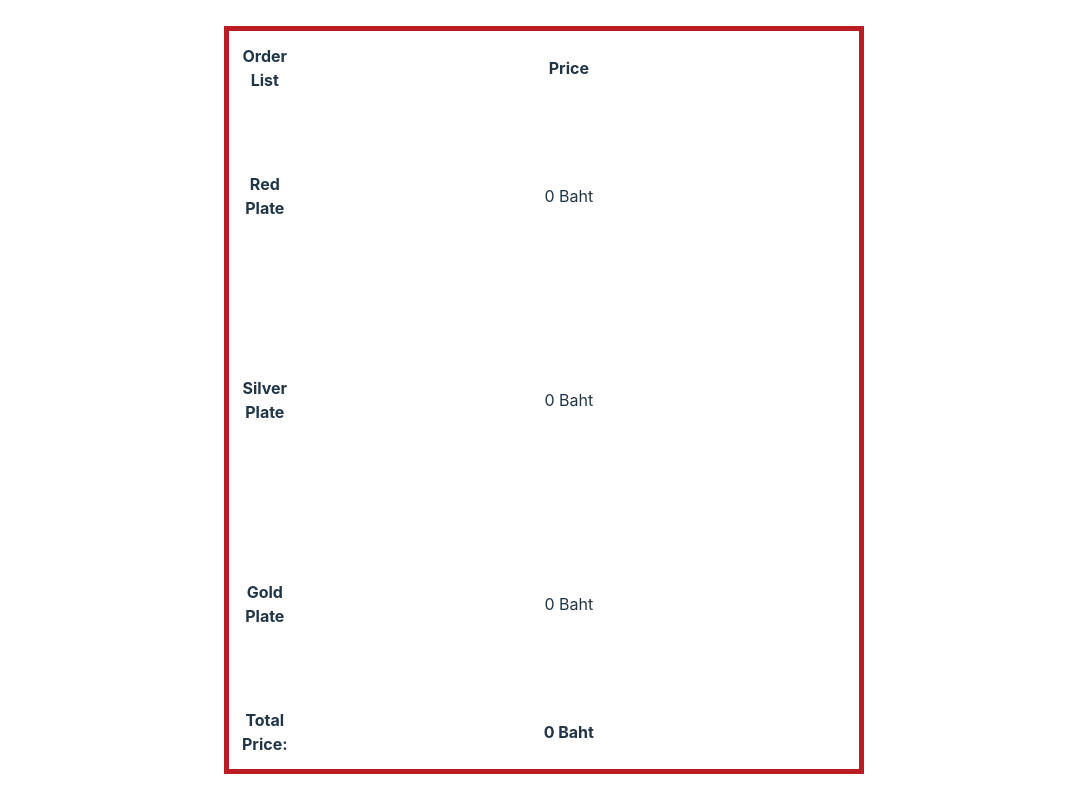
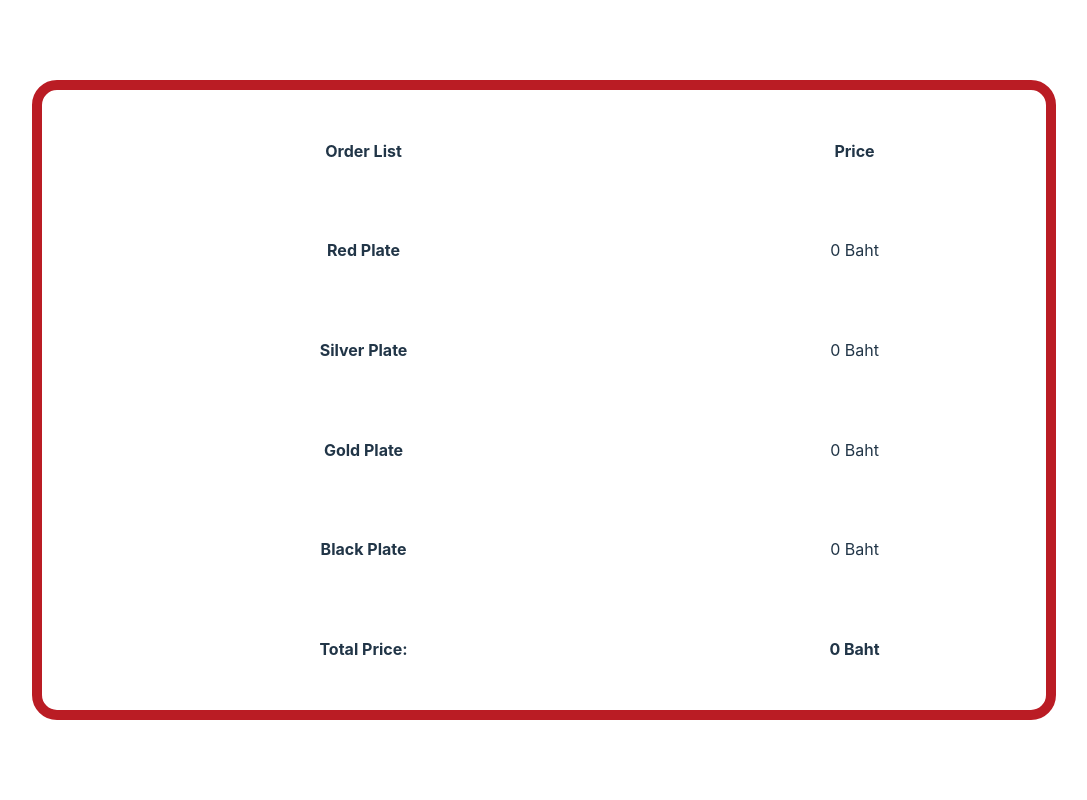
Before and after one commit to Sonntd271/sushirov, a Flask app: page /summary in a window 1280 px wide. Shown: the whole page, without its empty margins (96-1183 px from the left). Run offline with Flask 3, Linux system fonts and the light colour scheme; some libraries are stand-ins or nearby versions.

Commit message:
Add imgae

```diff
--- a/interface/static/css/index.css
+++ b/interface/static/css/index.css
@@ -15,8 +15,6 @@
 
   td {
     text-align: center;
-    height: 200px;
-    width: 600px;
   }
 
   .center {
@@ -24,8 +22,9 @@
     left: 50%;
     top: 50%;
     transform: translate(-50%, -50%);
-    border: 5px solid #ba1c24;
+    border: 10px solid #ba1c24;
     padding: 10px;
+    border-radius: 25px;
     }
 
   a {
--- a/interface/templates/summary_page.html
+++ b/interface/templates/summary_page.html
@@ -3,7 +3,7 @@
 {% block title %}Welcome!{% endblock %}
 
 {% block content %}
-<table class="center">
+<table class="center" height="80%" x width="80%">
     <tr>
       <th>Order List</th>
       <th>Price</th>
@@ -15,11 +15,15 @@
     <tr>
         <th>Silver Plate</th>
         <td>0 Baht</td>
-      </tr>
-      <tr>
+    </tr>
+    <tr>
         <th>Gold Plate</th>
         <td>0 Baht</td>
-      </tr>
+    </tr>
+    <tr>
+        <th>Black Plate</th>
+        <td>0 Baht</td>
+    </tr>
       <tr>
         <th>Total Price: </th>
         <th>0 Baht</th>
```
Also changed, not shown: interface/static/images/sushi1.png (added).
